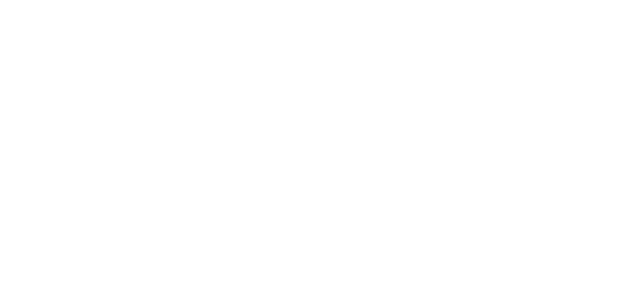
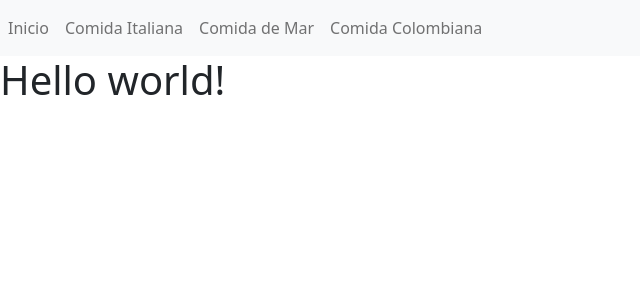
Before and after one commit to CarlosGarciaWeb/Django-recetas, a Django app: page / in a window 1280 px wide. Before the commit the part shown is empty. Shown: the top 300 px of the page, without its empty margins (0-640 px from the left). Run offline with Django 4.2, Linux system fonts and the light colour scheme.

Commit message:
inherit base.html template to index.html. Configure my_app in settings of my_site

```diff
--- a/my_app/templates/my_app/base.html
+++ b/my_app/templates/my_app/base.html
@@ -18,29 +18,27 @@
     <div class="collapse navbar-collapse" id="navbarNavDropdown">
       <ul class="navbar-nav">
         <li class="nav-item active">
-          <a class="nav-link" href="#">Home <span class="sr-only">(current)</span></a>
+          <a class="nav-link" href="#">Inicio <span class="sr-only"></span></a>
         </li>
         <li class="nav-item">
-          <a class="nav-link" href="#">Features</a>
+          <a class="nav-link" href="#">Comida Italiana</a>
         </li>
         <li class="nav-item">
-          <a class="nav-link" href="#">Pricing</a>
+          <a class="nav-link" href="#">Comida de Mar</a>
         </li>
-        <li class="nav-item dropdown">
-          <a class="nav-link dropdown-toggle" href="#" id="navbarDropdownMenuLink" role="button" data-toggle="dropdown" aria-haspopup="true" aria-expanded="false">
-            Dropdown link
-          </a>
-          <div class="dropdown-menu" aria-labelledby="navbarDropdownMenuLink">
-            <a class="dropdown-item" href="#">Action</a>
-            <a class="dropdown-item" href="#">Another action</a>
-            <a class="dropdown-item" href="#">Something else here</a>
-          </div>
+        <li class="nav-item">
+          <a class="nav-link" href="#">Comida Colombiana</a>
         </li>
       </ul>
     </div>
   </nav>
 <body>
 
+  {% block content %}
+
+
+  {% endblock %}
+
 </body>
 
 </html>
--- a/my_app/templates/my_app/index.html
+++ b/my_app/templates/my_app/index.html
@@ -0,0 +1,8 @@
+{% extends 'my_app/base.html' %}
+
+
+{% block content %}
+
+    <h1>Hello world!</h1>
+
+{% endblock %}
--- a/my_site/settings.py
+++ b/my_site/settings.py
@@ -31,6 +31,7 @@ ALLOWED_HOSTS = []
 # Application definition
 
 INSTALLED_APPS = [
+    'my_app.apps.MyAppConfig',
     'django.contrib.admin',
     'django.contrib.auth',
     'django.contrib.contenttypes',
```
